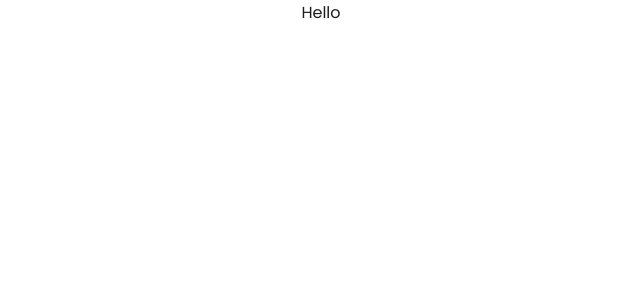
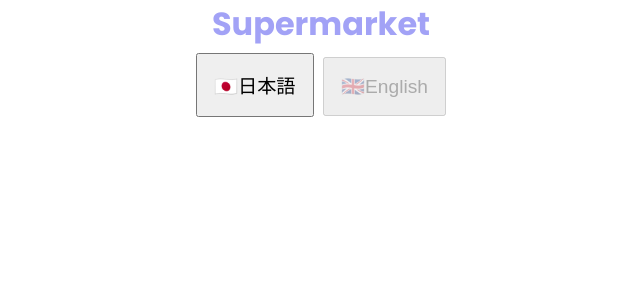
Before and after one commit to ADevCalledMo/supermarket-app, a React (Create React App) app: page / in a window 1280 px wide. Shown: the top 300 px of the page, without its empty margins (319-959 px from the left). Built offline with nearby package versions, Linux system fonts and the light colour scheme.

Commit message:
translation buttons working

```diff
--- a/src/App.tsx
+++ b/src/App.tsx
@@ -1,10 +1,45 @@
 import React, { useState } from "react";
-import { IntlProvider, FormattedMessage } from "react-intl";
+import { IntlProvider } from "react-intl";
+import translate, { changeLanguage, messages } from "./translate";
 
 import "./styles/index.scss";
 
 function App() {
-  return <>Hello</>;
+  const [lang, setLang] = useState("English");
+
+  return (
+    <IntlProvider locale={lang} messages={messages[lang]}>
+      <div>
+        <h1>{translate("Supermarket")}</h1>
+      </div>
+      <div>
+        <button
+          onClick={() => {
+            setLang("Japanese");
+            changeLanguage("Japanese");
+          }}
+          disabled={lang === "Japanese"}
+        >
+          <span aria-label="jp-flag" role="img">
+            🇯🇵
+          </span>
+          日本語
+        </button>
+        <button
+          onClick={() => {
+            setLang("English");
+            changeLanguage("English");
+          }}
+          disabled={lang === "English"}
+        >
+          <span aria-label="en-flag" role="img">
+            🇬🇧
+          </span>
+          English
+        </button>
+      </div>
+    </IntlProvider>
+  );
 }
 
 export default App;
--- a/src/styles/index.scss
+++ b/src/styles/index.scss
@@ -10,3 +10,13 @@ body {
   font-family: $Poppins;
   color: $dark;
 }
+
+button {
+  font-size: 1.2rem;
+  padding: 1rem;
+  margin: 0.3rem;
+}
+
+h1 {
+  color: $primary;
+}
--- a/src/translate.ts
+++ b/src/translate.ts
@@ -6,11 +6,13 @@ export const messages = {
     Hello: "Hello",
     Home: "Home",
     About: "About",
+    Supermarket: "Supermarket"
   },
   Japanese: {
     Hello: "こんにちは",
     Home: "ホーム",
     About: "アバウト",
+    Supermarket: "スーパマーケット"
   },
 };
 
--- a/tsconfig.json
+++ b/tsconfig.json
@@ -18,7 +18,8 @@
     "strictNullChecks": true,
     "suppressImplicitAnyIndexErrors": true,
     "noUnusedLocals": true,
-    "resolveJsonModule": true
+    "resolveJsonModule": true,
+    "allowSyntheticDefaultImports": true
   },
   "exclude": [
     "node_modules",
```
